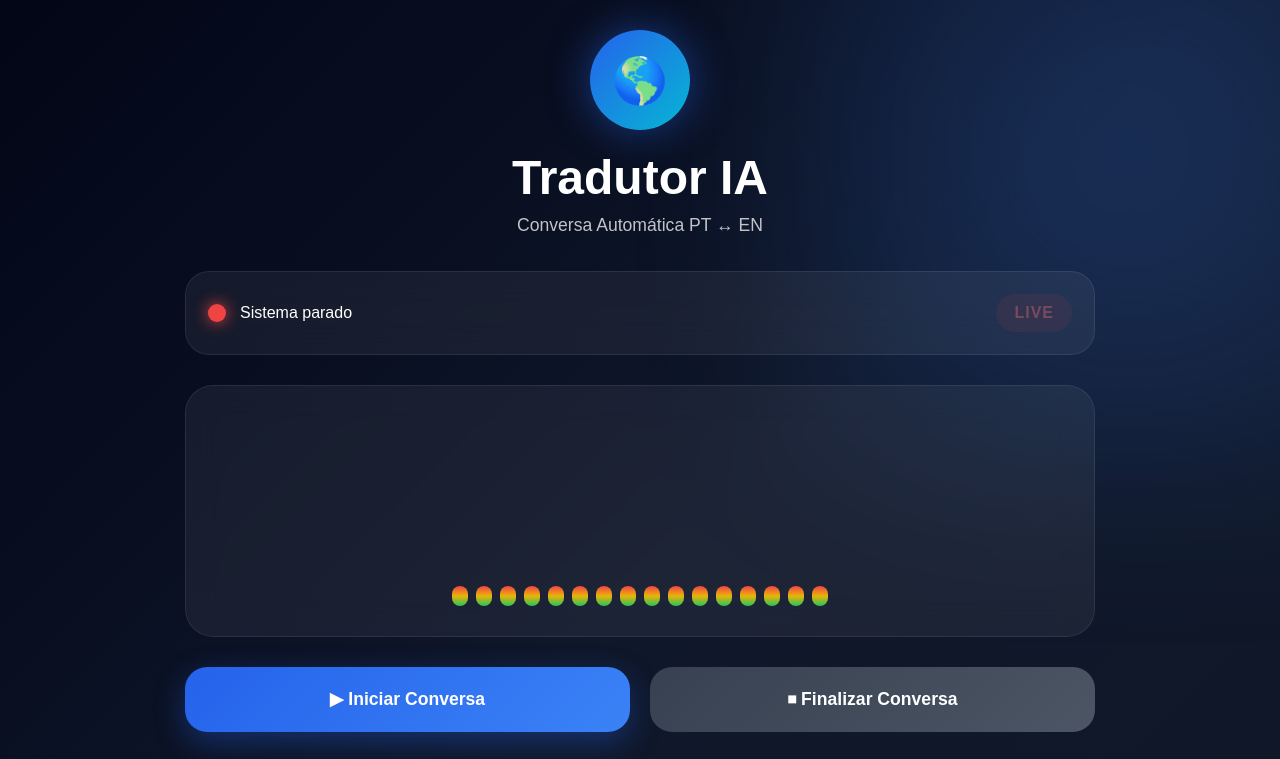
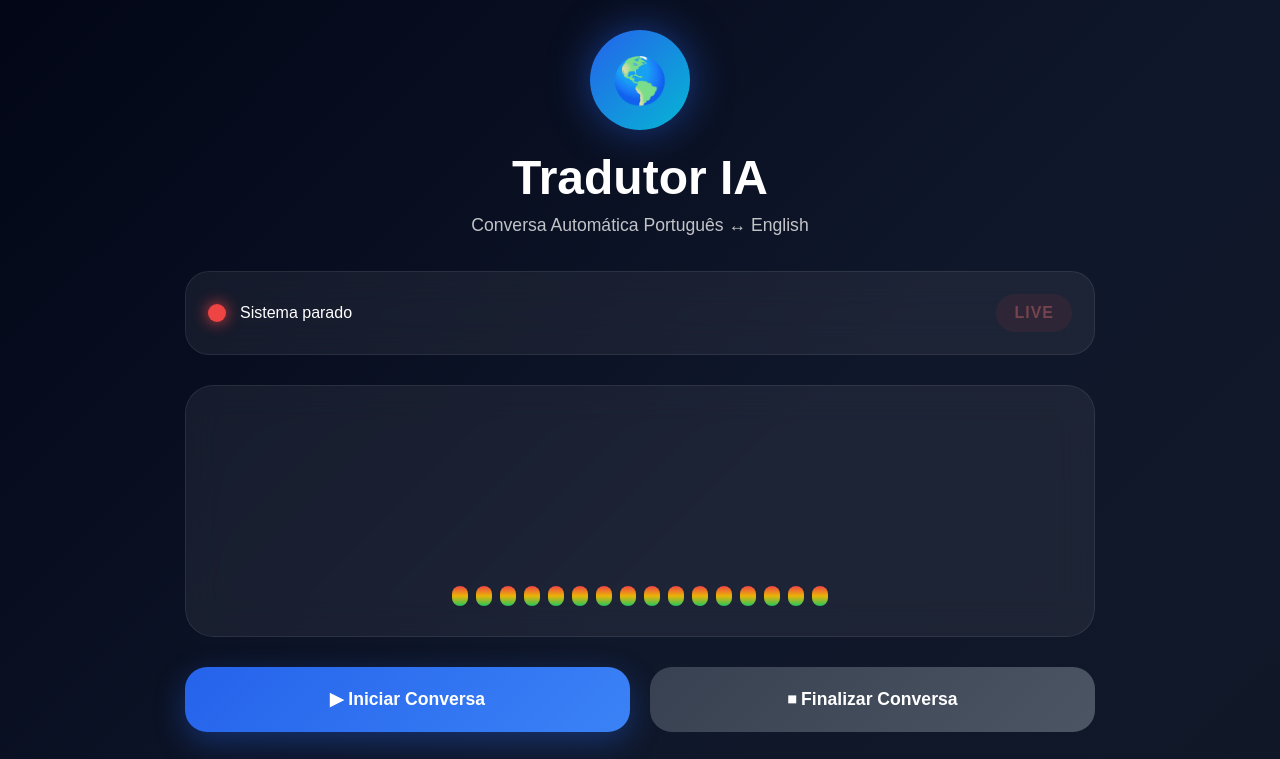
Before and after one commit to dourivaljunior/tradutor-groq, a plain HTML site: page index.html in a window 1280 px wide. Shown: the top 759 px of the page. Drawn offline with Linux system fonts and the light colour scheme.

Commit message:
Update index.html

```diff
--- a/index.html
+++ b/index.html
@@ -20,18 +20,20 @@
 
 <body>
 
-  <div class="background-glow"></div>
+  <!-- FUNDO -->
+
+  <div class="bg-glow"></div>
+
+  <!-- APP -->
 
   <div class="app">
 
-    <!-- HEADER -->
+    <!-- TOPO -->
 
     <header class="header">
 
       <div class="logo">
-
         🌎
-
       </div>
 
       <h1>
@@ -39,7 +41,7 @@
       </h1>
 
       <p>
-        Conversa Automática PT ↔ EN
+        Conversa Automática Português ↔ English
       </p>
 
     </header>
@@ -120,44 +122,36 @@
 
     </section>
 
-    <!-- VOZ -->
+    <!-- TEXTO ORIGINAL -->
 
     <section class="card">
 
       <div class="card-title">
-
         📝 Voz Detectada
-
       </div>
 
       <div
         class="card-content"
         id="originalText"
       >
-
         Aguardando conversa...
-
       </div>
 
     </section>
 
-    <!-- TRADUÇÃO -->
+    <!-- TEXTO TRADUZIDO -->
 
     <section class="card">
 
       <div class="card-title">
-
         🌐 Tradução
-
       </div>
 
       <div
         class="card-content"
         id="translatedText"
       >
-
         Tradução aparecerá aqui...
-
       </div>
 
     </section>
```
